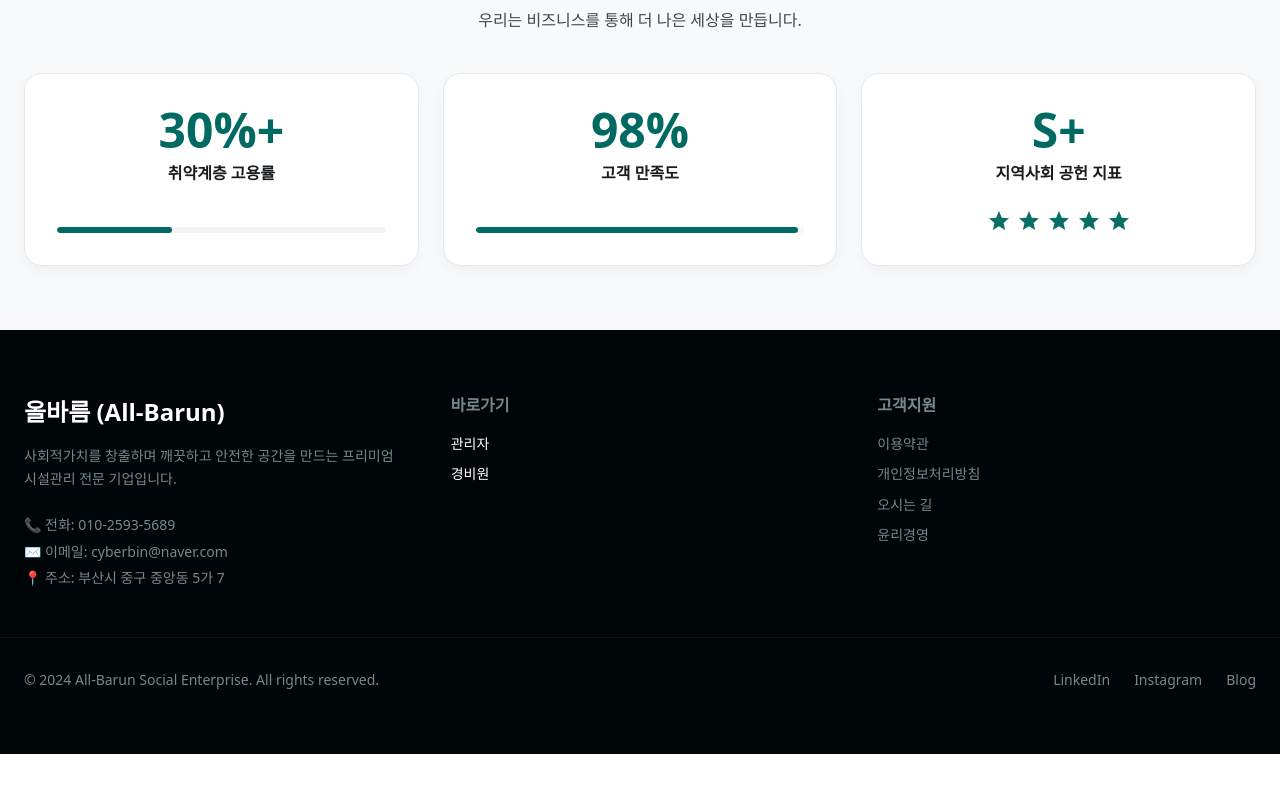
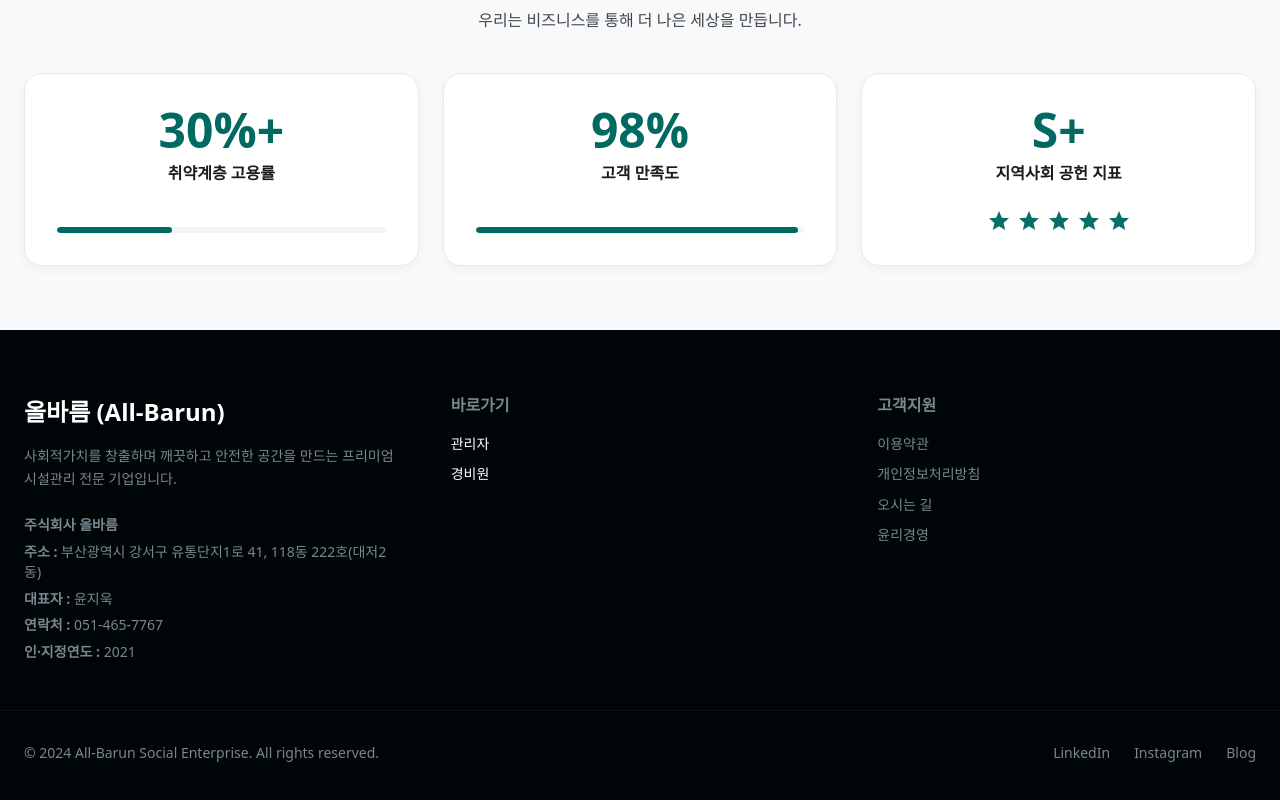
Before and after one commit to sooyongbin-cmd/ollbareun, a Next.js app: page / in a window 1280 px wide. Shown: the part 1352-2152 px from the top of the page. Before the commit the page ends 2106 px from the top, so only its background shows below. Built offline with nearby package versions, Linux system fonts and the light colour scheme; a web font is replaced by a local one.

Commit message:
랜딩페이지 회사 정보 수정

```diff
--- a/src/app/page.tsx
+++ b/src/app/page.tsx
@@ -212,9 +212,11 @@ export default function Home() {
               사회적가치를 창출하며 깨끗하고 안전한 공간을 만드는 프리미엄 시설관리 전문 기업입니다.
             </p>
             <div className="text-[14px] text-[#778891] space-y-1.5 pt-2">
-              <p>📞 전화: 010-2593-5689</p>
-              <p>✉️ 이메일: cyberbin@naver.com</p>
-              <p>📍 주소: 부산시 중구 중앙동 5가 7</p>
+              <p className="font-bold">주식회사 올바름</p>
+              <p><span className="font-bold">주소 :</span> 부산광역시 강서구 유통단지1로 41, 118동 222호(대저2동)</p>
+              <p><span className="font-bold">대표자 :</span> 윤지욱</p>
+              <p><span className="font-bold">연락처 :</span> 051-465-7767</p>
+              <p><span className="font-bold">인·지정연도 :</span> 2021</p>
             </div>
           </div>
 
```
